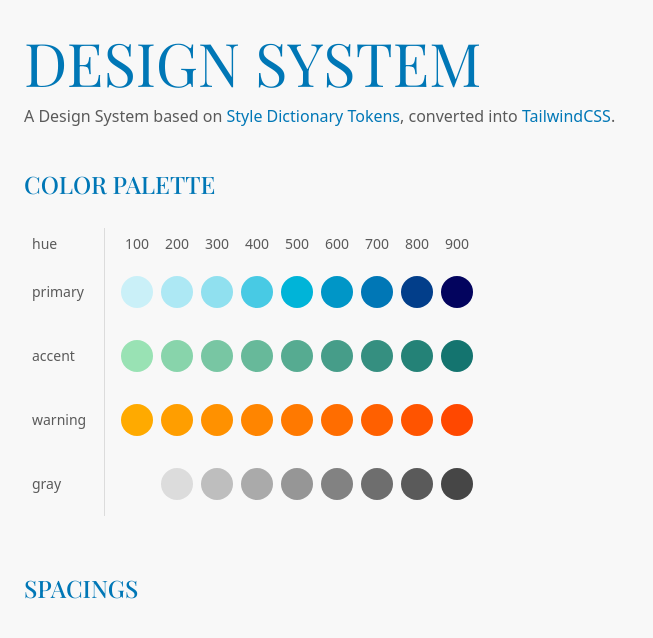
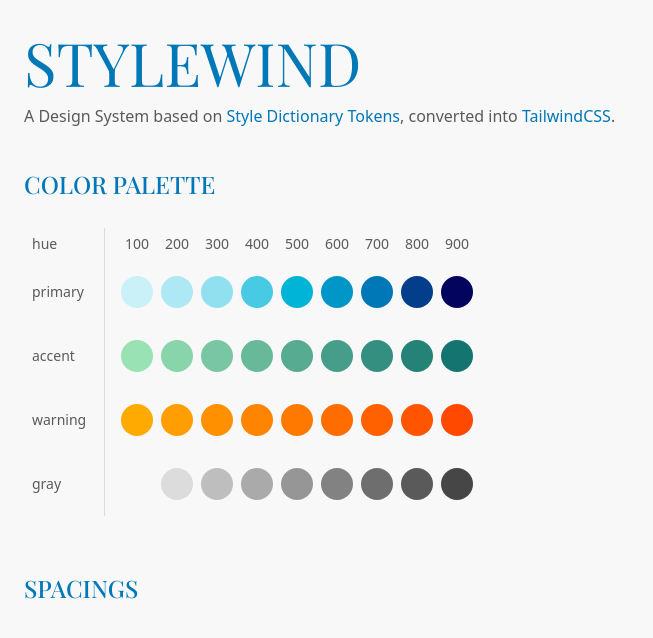
Before and after one commit to StefanKandlbinder/styledictionarytailwindbridge, an Angular app: page / in a window 1280 px wide. Shown: the top 638 px of the page, without its empty margins (0-653 px from the left). Built offline with nearby package versions, Linux system fonts and the light colour scheme.

Commit message:
stylewind

```diff
--- a/src/app/app.component.html
+++ b/src/app/app.component.html
@@ -1,5 +1,5 @@
 <div class="container px-6 py-8 mx-auto">
-  <h1 class="mb-3">Design System</h1>
+  <h1 class="mb-3">Stylewind</h1>
   <p class="mb-10 font-sans">A Design System based on <a href="https://amzn.github.io/style-dictionary/">Style Dictionary Tokens</a>, converted into <a href="https://tailwindcss.com">TailwindCSS</a>.</p>
   <stb-colors></stb-colors>
 </div>
```
